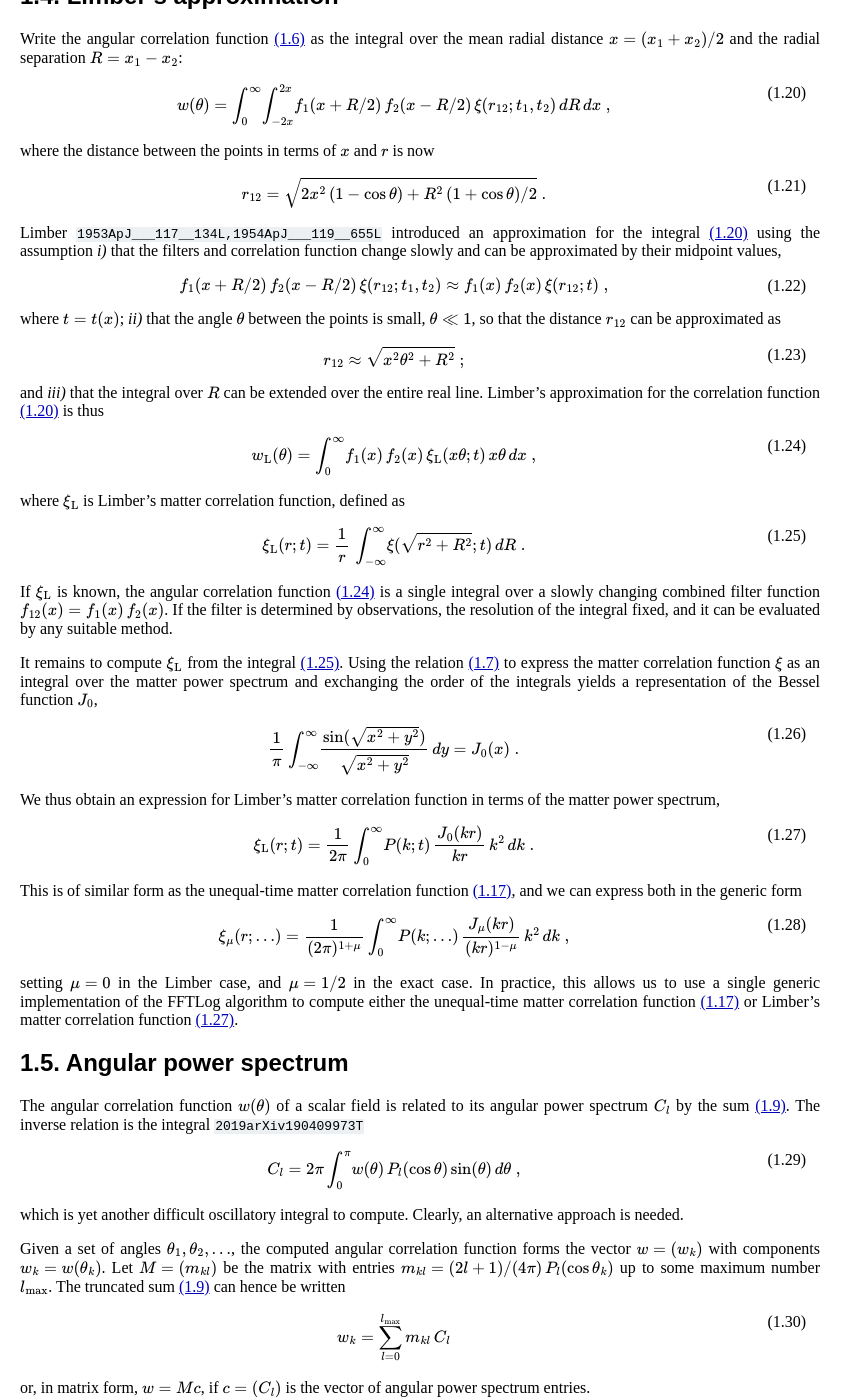
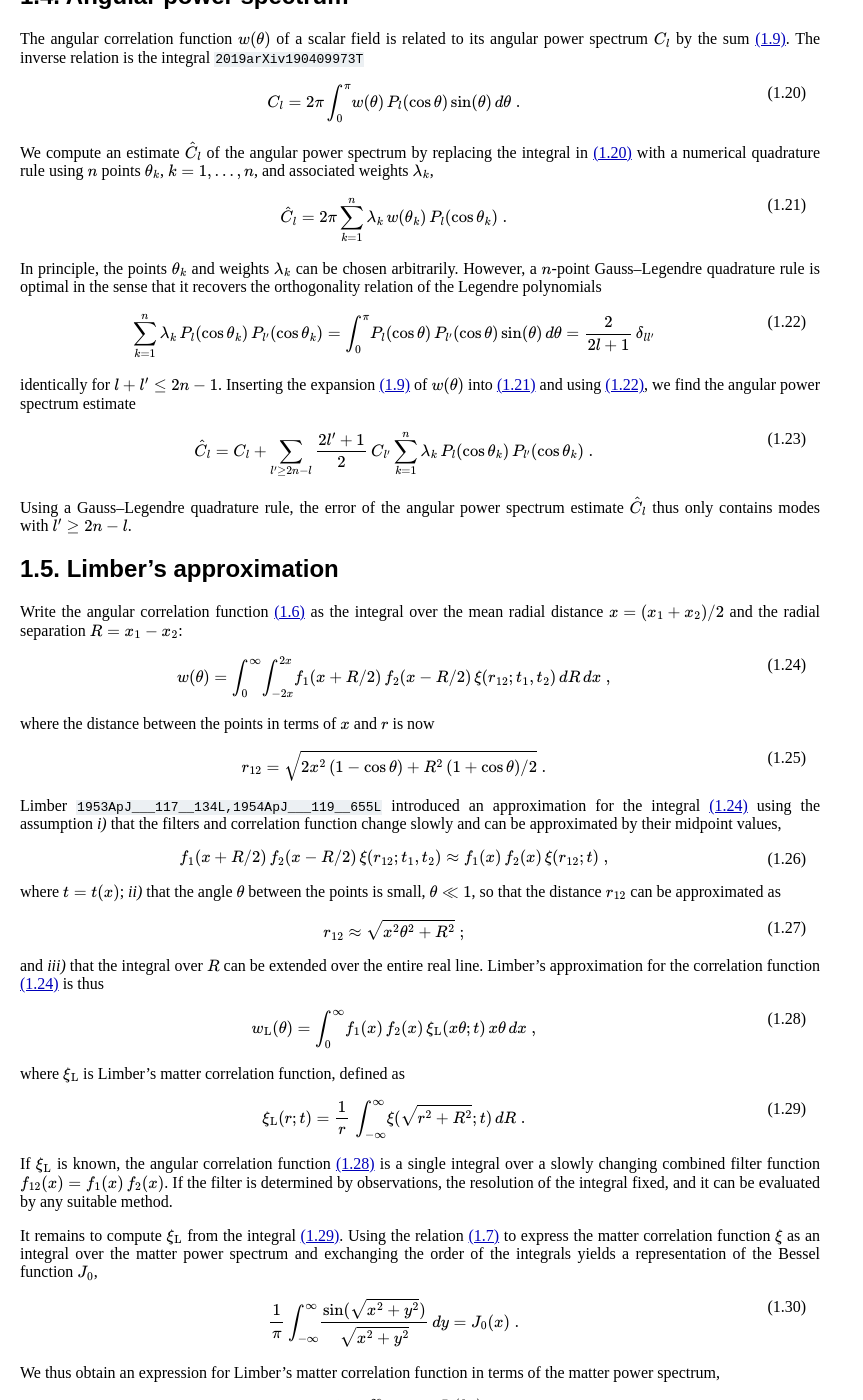
Before and after one commit to ntessore/corfu, a Sphinx documentation site: the page built from docs/theory.rst, in a window 1280 px wide and 1400 px high, scrolled down 3675 px. Shown: the whole window, without its empty margins (0-863 px from the left). Built offline with Sphinx 7.4.7, drawn with Linux system fonts in a browser that asks for light colours; cross-references to code outside the pages are shown as plain code; some of the changed text lies outside the part shown.

Commit message:
compute `wtocl` using Gauss-Legendre quadrature

```diff
--- a/docs/reference.rst
+++ b/docs/reference.rst
@@ -4,6 +4,7 @@ Reference
 The ``corfu`` package contains the following functions:
 
 - :func:`~corfu.ptoxi`
+- :func:`~corfu.theta`
 - :func:`~corfu.uneqt`
 - :func:`~corfu.eqt`
 - :func:`~corfu.wtocl`
@@ -12,6 +13,10 @@ The ``corfu`` package contains the following functions:
 ----
 
 .. autofunction:: corfu.ptoxi
+
+----
+
+.. autofunction:: corfu.theta
 
 ----
 
--- a/docs/theory.rst
+++ b/docs/theory.rst
@@ -300,6 +300,58 @@ and compute extra points :math:`x_2` as the solution for given :math:`x_1` and
 :numref:`fig_exact-grid`).
 
 
+Angular power spectrum
+----------------------
+
+The angular correlation function :math:`w(\theta)` of a scalar field is related
+to its angular power spectrum :math:`C_l` by the sum :eq:`cltow`. The inverse
+relation is the integral :cite:`2019arXiv190409973T`
+
+.. math::
+   :label: cl-int
+
+   C_l = 2\pi \int_{0}^{\pi} \! w(\theta) \,
+                                    P_l(\cos\theta) \sin(\theta) \, d\theta \;.
+
+We compute an estimate :math:`\hat{C}_l` of the angular power spectrum by
+replacing the integral in :eq:`cl-int` with a numerical quadrature rule using
+:math:`n` points :math:`\theta_k`, :math:`k = 1, \ldots, n`, and associated
+weights :math:`\lambda_k`,
+
+.. math::
+   :label: hat-Cl
+
+    \hat{C}_l
+    = 2\pi \sum_{k=1}^{n} \lambda_k \, w(\theta_k) \, P_l(\cos\theta_k) \;.
+
+In principle, the points :math:`\theta_k` and weights :math:`\lambda_k` can be
+chosen arbitrarily.  However, a :math:`n`-point Gauss--Legendre quadrature rule
+is optimal in the sense that it recovers the orthogonality relation of the
+Legendre polynomials
+
+.. math::
+   :label: gaussleg
+
+    \sum_{k=1}^{n} \lambda_k \, P_l(\cos\theta_k) \,  P_{l'}(\cos\theta_k)
+    = \int_{0}^{\pi} \! P_l(\cos\theta) \, P_{l'}(\cos\theta)
+        \sin(\theta) \, d\theta
+    = \frac{2}{2l+1} \, \delta_{ll'}
+
+identically for :math:`l + l' \le 2n-1`.  Inserting the expansion :eq:`cltow` of
+:math:`w(\theta)` into :eq:`hat-Cl` and using :eq:`gaussleg`, we find the
+angular power spectrum estimate
+
+.. math::
+
+    \hat{C}_l
+    = C_l
+    + \sum_{l' \ge 2n-l} \frac{2l'+1}{2} \, C_{l'} \sum_{k=1}^{n}
+                    \lambda_k \, P_l(\cos\theta_k) \, P_{l'}(\cos\theta_k) \;.
+
+Using a Gauss--Legendre quadrature rule, the error of the angular power spectrum
+estimate :math:`\hat{C}_l` thus only contains modes with :math:`l' \ge 2n-l`.
+
+
 Limber's approximation
 ----------------------
 
@@ -402,42 +454,6 @@ FFTLog algorithm to compute either the unequal-time matter correlation function
 :eq:`ptoxi-exact` or Limber's matter correlation function :eq:`ptoxi-limber`.
 
 
-Angular power spectrum
-----------------------
-
-The angular correlation function :math:`w(\theta)` of a scalar field is related
-to its angular power spectrum :math:`C_l` by the sum :eq:`cltow`. The inverse
-relation is the integral :cite:`2019arXiv190409973T`
-
-.. math::
-   :label: w_to_cl
-
-   C_l = 2\pi \int_{0}^{\pi} \! w(\theta) \,
-                                    P_l(\cos\theta) \sin(\theta) \, d\theta \;,
-
-which is yet another difficult oscillatory integral to compute. Clearly, an
-alternative approach is needed.
-
-Given a set of angles :math:`\theta_1, \theta_2, \ldots`, the computed angular
-correlation function forms the vector :math:`w = (w_k)` with components
-:math:`w_k = w(\theta_k)`.  Let :math:`M = (m_{kl})` be the matrix with entries
-:math:`m_{kl} = (2l + 1)/(4\pi) \, P_l(\cos\theta_k)` up to some maximum number
-:math:`l_{\max}`.  The truncated sum :eq:`cltow` can hence be written
-
-.. math::
-   :label: cl_to_w
-
-    w_k
-    = \sum_{l=0}^{l_{\max}} m_{kl} \, C_l
-
-or, in matrix form, :math:`w = Mc`, if :math:`c = (C_l)` is the vector of
-angular power spectrum entries.
-
-Hence, to obtain :math:`C_l` for :math:`l \le l_{\max}` from :math:`w(\theta)`,
-compute sufficiently many values :math:`w_k`, and use a least squares solution
-of the matrix equation.
-
-
 References
 ----------
 
--- a/docs/usage.rst
+++ b/docs/usage.rst
@@ -9,6 +9,8 @@ general process is as follows.
 - If you have a 3d power spectrum, such as the matter power spectrum obtained
   e.g. from CAMB, CLASS, or Eisenstein-Hu, use the :func:`corfu.ptoxi` function
   to obtain the 3d (matter) correlation function.
+- If the objective is the computation of an angular power spectrum, use the
+  :func:`corfu.theta` function to obtain an optimal set of points and weights.
 - If you have a 3d (matter) correlation function and filter functions along the
   line of sight, use the :func:`corfu.uneqt` function to obtain the projected
   angular correlation function.
```
Also changed, not shown: corfu.py (+57 -26 lines).
